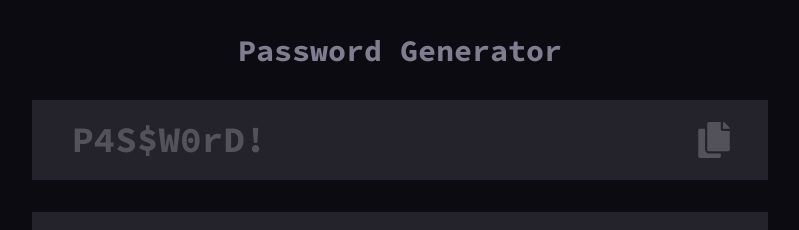
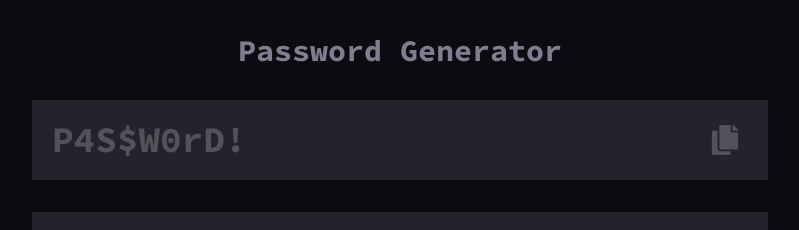
Before and after one commit to alexxuss1996/password-generator, a React (Vite) app: page / in a window 1280 px wide. Shown: the top 230 px of the page, without its empty margins (240-1039 px from the left). Built offline with nearby package versions, Linux system fonts and the light colour scheme.

Commit message:
Adjust input styles

```diff
--- a/src/components/PasswordInput/index.tsx
+++ b/src/components/PasswordInput/index.tsx
@@ -26,10 +26,10 @@ const PasswordInput = ({ setPasswordStrength, passwordData, openToast }: Passwor
     }
   };
   return (
-    <div className="h-20 bg-light-dark border-none text-white px-1 md:px-5 mb-8 flex items-center justify-between">
+    <div className="h-20 overflow-hidden bg-light-dark border-none text-white px-1 md:px-5 mb-8 flex items-center justify-between">
       <input
         type="text"
-        className="bg-light-dark font-bold md:text-4xl text-white pl-5 placeholder:text-gray text-xl max-w-[200px] md:max-w-xs block"
+        className="bg-light-dark justify-start font-bold md:text-4xl text-white placeholder:text-gray md:pl-0 px-4 text-xl md:max-w-md max-w-xs block"
         placeholder="P4S$W0rD!"
         ref={inputRef}
         value={passwordData || ""}
@@ -41,10 +41,10 @@ const PasswordInput = ({ setPasswordStrength, passwordData, openToast }: Passwor
         type="button"
         aria-label="Copy to clipboard"
         title="Copy to clipboard"
-        className="bg-light-dark disabled:text-gray hover:text-white text-accent px-4 py-2 rounded-md"
+        className="bg-light-dark disabled:text-gray hover:text-white text-accent p-2 md:pl-4"
         onClick={copyToClipBoard}
       >
-        <FaCopy size={36} />
+        <FaCopy className="text-xl md:text-3xl" />
       </button>
     </div>
   );
```
